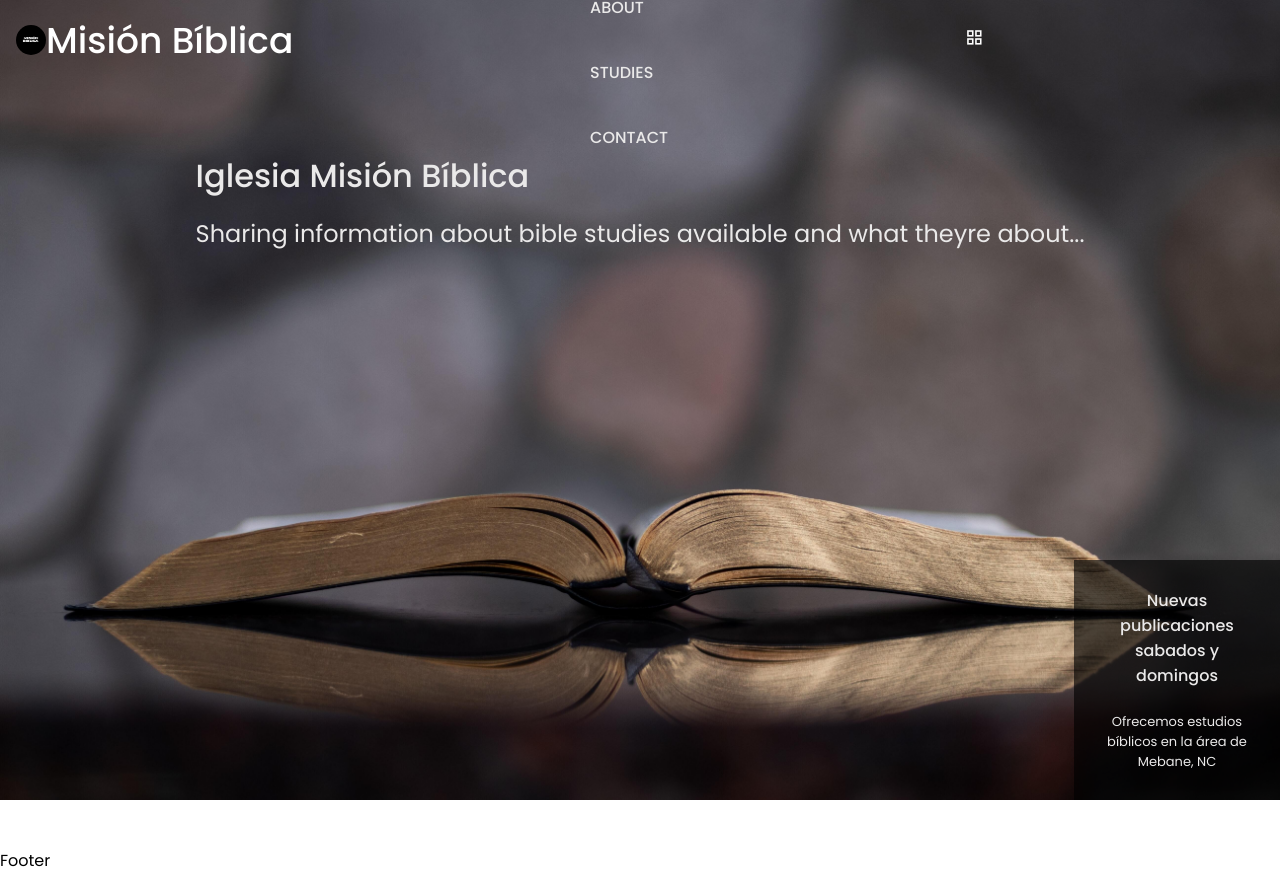
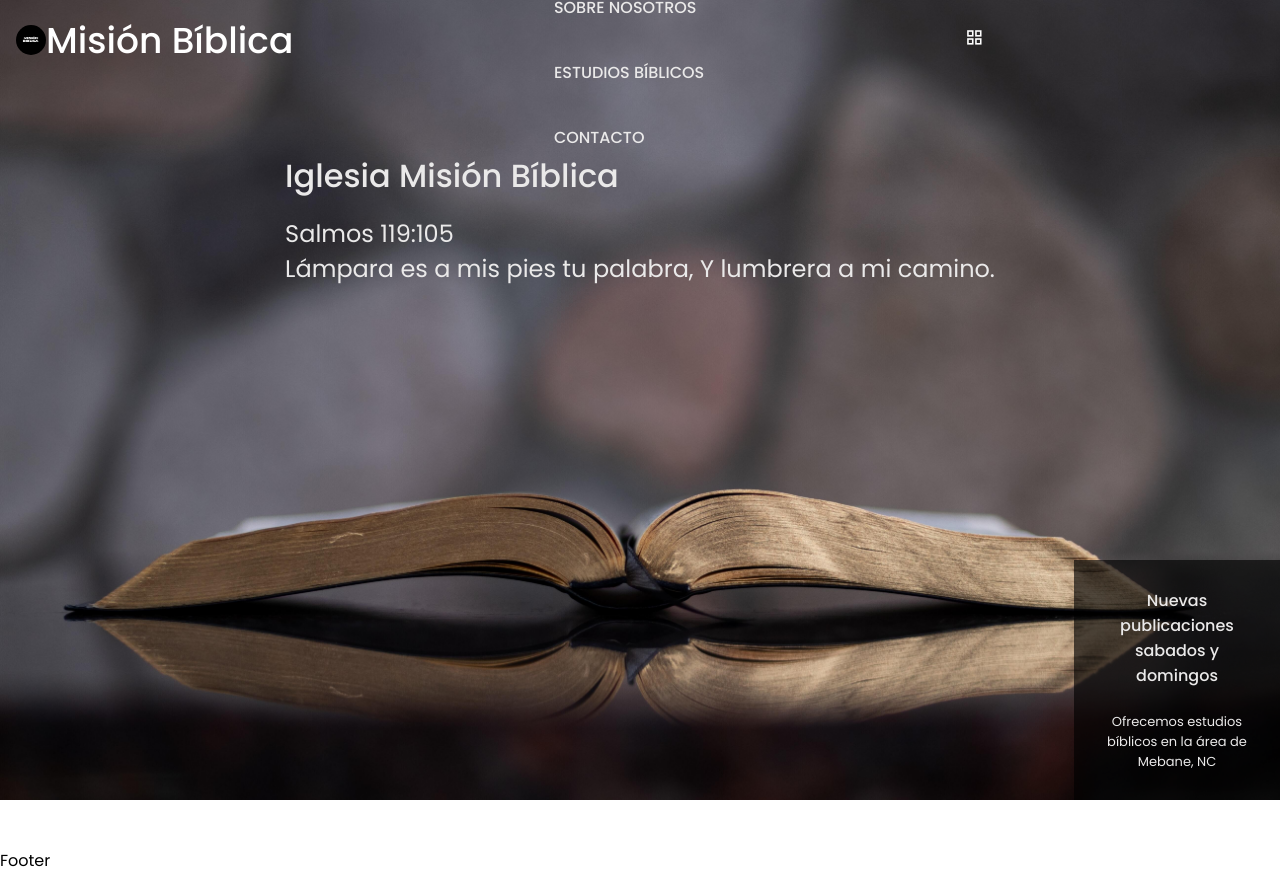
Before and after one commit to jbramirez03/Mision-Biblica, a React (Create React App) app: page / in a window 1280 px wide. Built offline with nearby package versions, Linux system fonts and the light colour scheme.

Commit message:
added translated spanish nav bar with new home message

```diff
--- a/src/App.js
+++ b/src/App.js
@@ -28,7 +28,11 @@ function App() {
           <Studies />
           <Footer />
         </>}></Route>
-        <Route path='/contacts'></Route>
+        <Route path='/contacts' element={<>
+          <Header />
+          <Contact />
+          <Footer />
+        </>}></Route>
       </Routes>
     </Router>
   );
--- a/src/components/About.js
+++ b/src/components/About.js
@@ -5,7 +5,7 @@ import aboutImg2 from '../images/about2.jpg'
 const About = () => {
     return (
         <section className='section container about__section' id='about'>
-            <h2 className="section__title section__title-center">About</h2>
+            <h2 className="section__title section__title-center">Sobre Nosotros</h2>
 
             <div className="about__content-1 about__content">
                 <div className="about__information">
--- a/src/components/Header.js
+++ b/src/components/Header.js
@@ -26,16 +26,16 @@ const Header = ({ colored }) => {
                 <div className={`nav__menu ${menuState ? 'show-menu' : ''}`} id='nav-menu'>
                     <ul className="nav__list">
                         <li className="nav__item">
-                            <Link to='/' className='nav__link'>Home</Link>
+                            <Link to='/' className='nav__link'>Inicio</Link>
                         </li>
                         <li className="nav__item">
-                            <Link to='/About' className='nav__link'>About</Link>
+                            <Link to='/About' className='nav__link'>Sobre Nosotros</Link>
                         </li>
                         <li className="nav__item">
-                            <Link to='/Studies' className='nav__link'>Studies</Link>
+                            <Link to='/Studies' className='nav__link'>Estudios Bíblicos</Link>
                         </li>
                         <li className="nav__item">
-                            <Link to='/Contact' className='nav__link'>Contact</Link>
+                            <Link to='/Contact' className='nav__link'>Contacto</Link>
                         </li>
                     </ul>
 
--- a/src/components/Home.js
+++ b/src/components/Home.js
@@ -4,7 +4,7 @@ const Home = () => {
     return (
         <div className="welcome__container">
             <h1 className="welcome__title">Iglesia Misión Bíblica</h1>
-            <h2 className="welcome__subtitle">Sharing information about bible studies available and what theyre about...</h2>
+            <h2 className="welcome__subtitle">Salmos 119:105<br /> Lámpara es a mis pies tu palabra, Y lumbrera a mi camino.</h2>
             <div className="welcome__info">
                 <h3>Nuevas publicaciones sabados y domingos</h3>
                 <p>Ofrecemos estudios bíblicos en la área de Mebane, NC </p>
```
